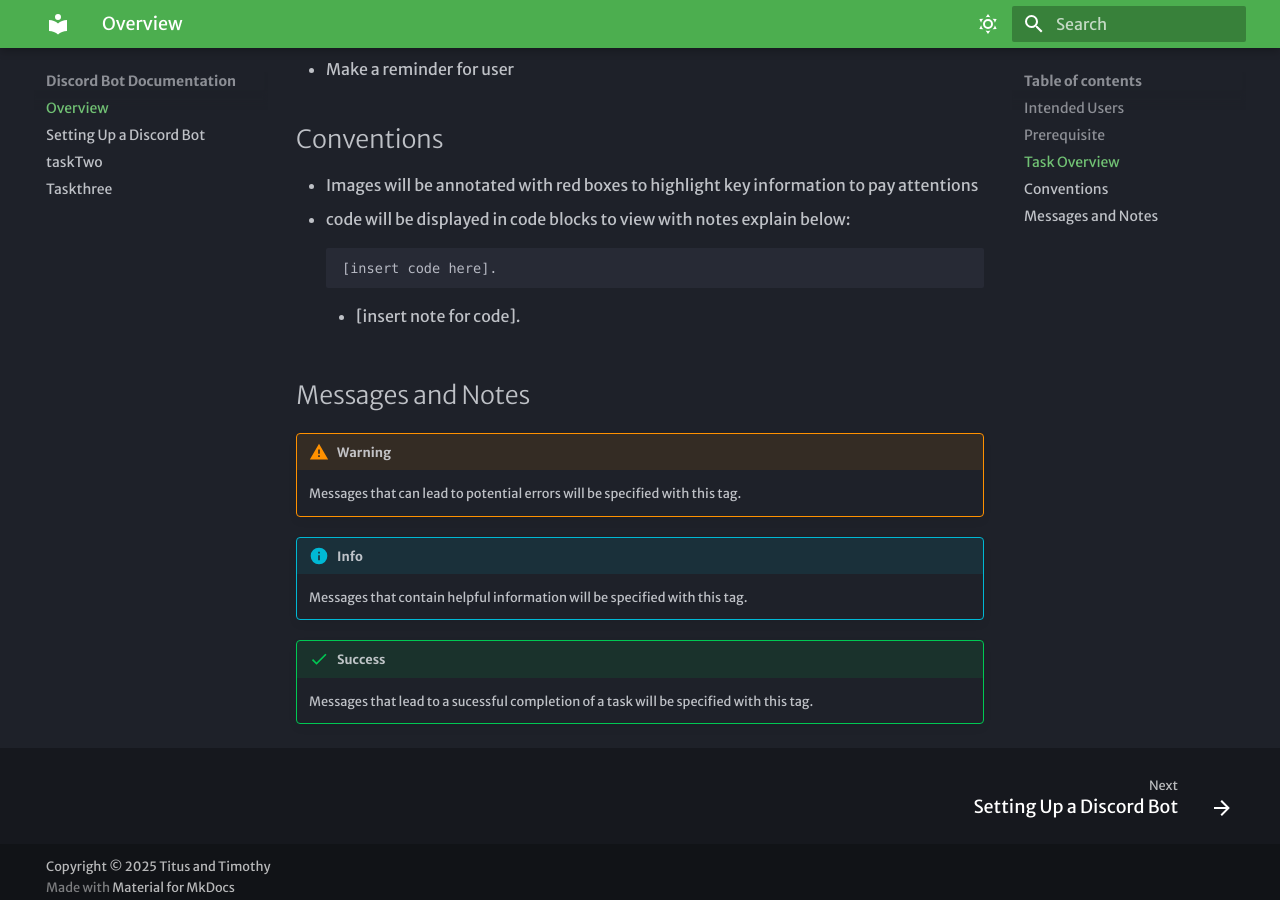
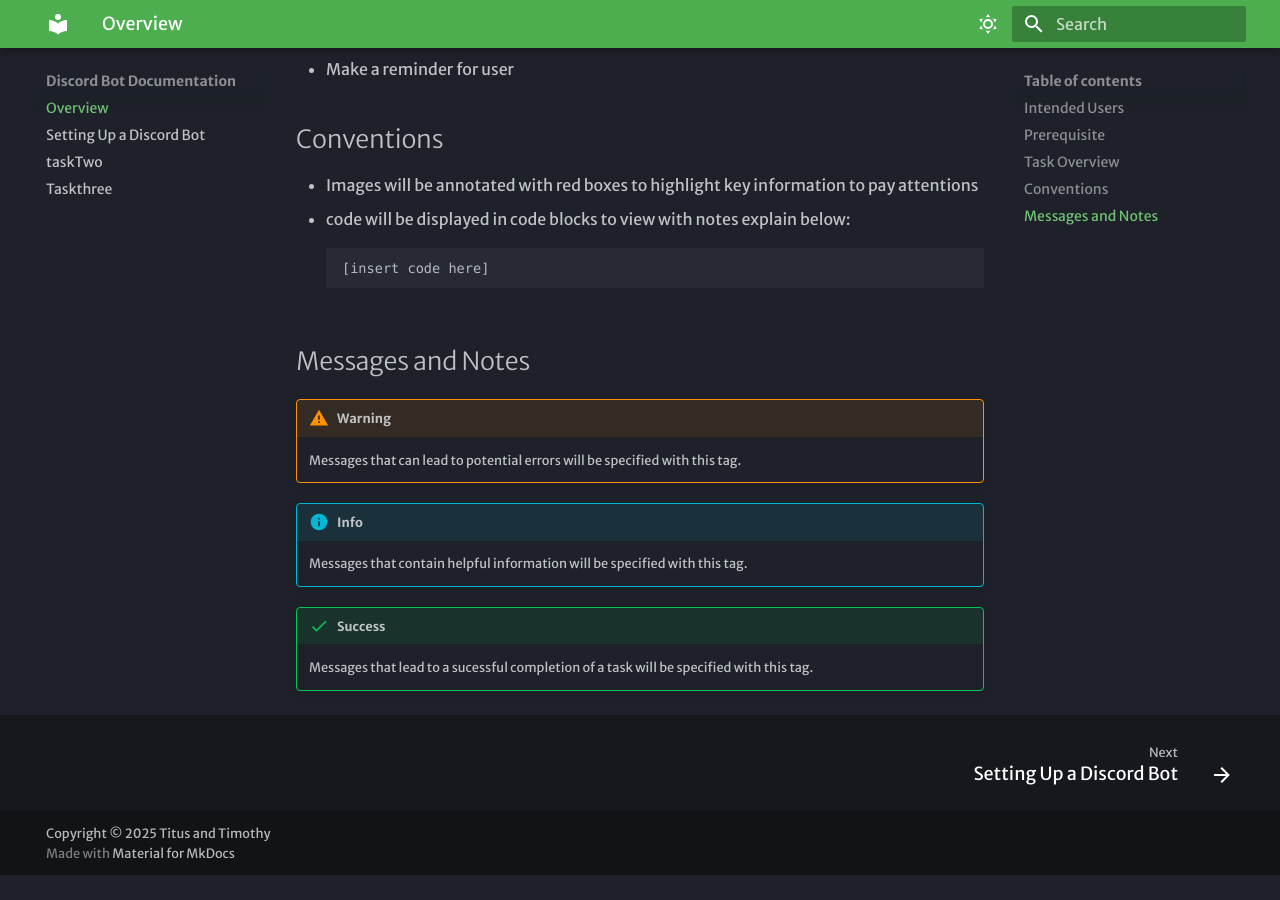
Before and after one commit to TitusLee2000/Discord-Bot-Documentation, an MkDocs documentation site: the page built from docs/index.md, in a window 1280 px wide and 900 px high, scrolled down 868 px. Built offline with MkDocs 1.6.1 and Material for MkDocs 9.7.7, drawn with Linux system fonts in a browser that asks for light colours; some web fonts are replaced; after the commit the page ends 1743 px from its top, so only the background shows below that.

Commit message:
Update Index.md

````diff
--- a/docs/index.md
+++ b/docs/index.md
@@ -29,10 +29,10 @@
 - Images will be annotated with red boxes to highlight key information to pay attentions
 - code will be displayed in code blocks to view with notes explain
     below:
-    ```
-    [insert code here].
-    ```
-    - [insert note for code].
+```
+[insert code here]
+```
+
 
 ## Messages and Notes
 
````
